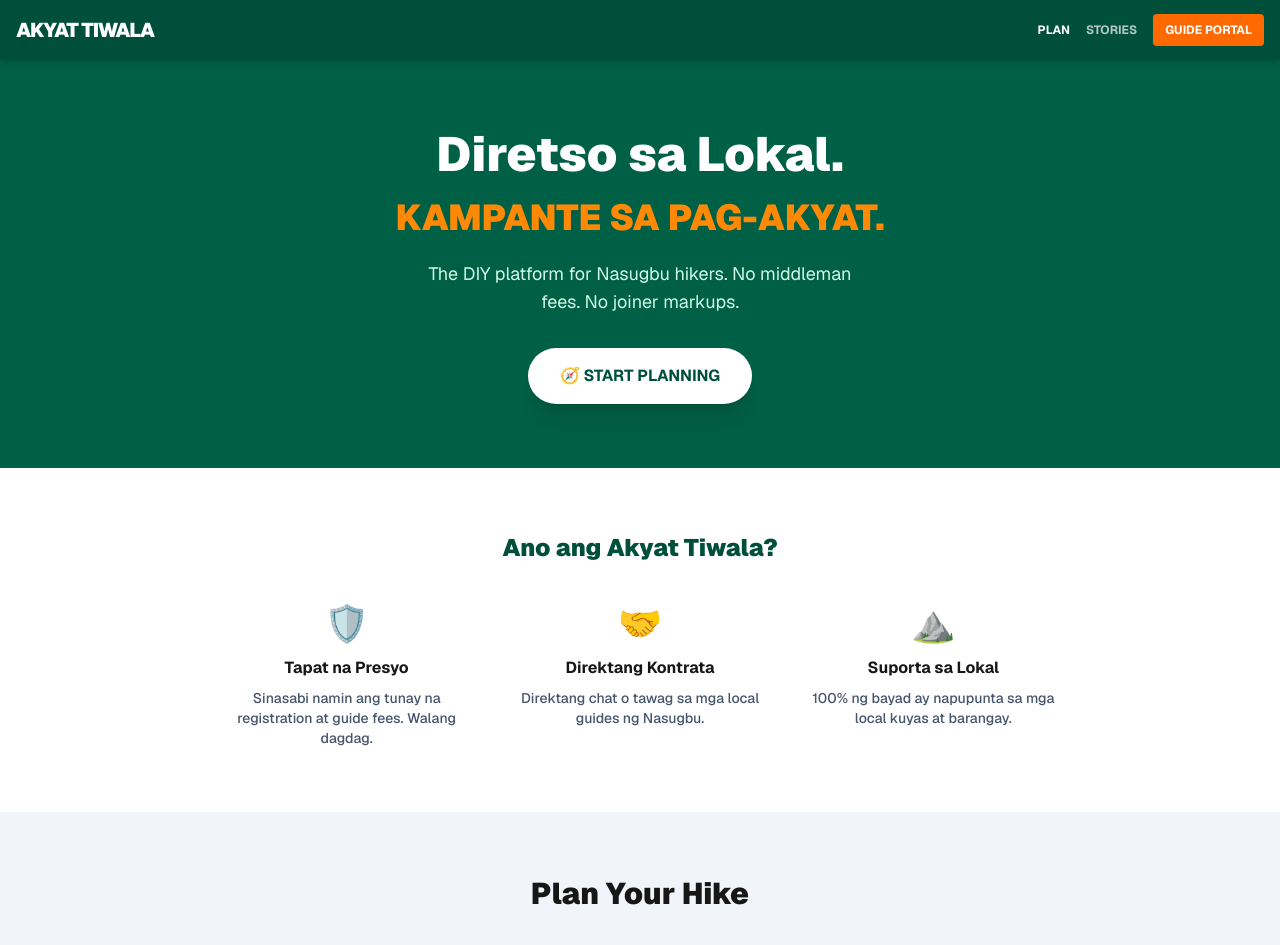
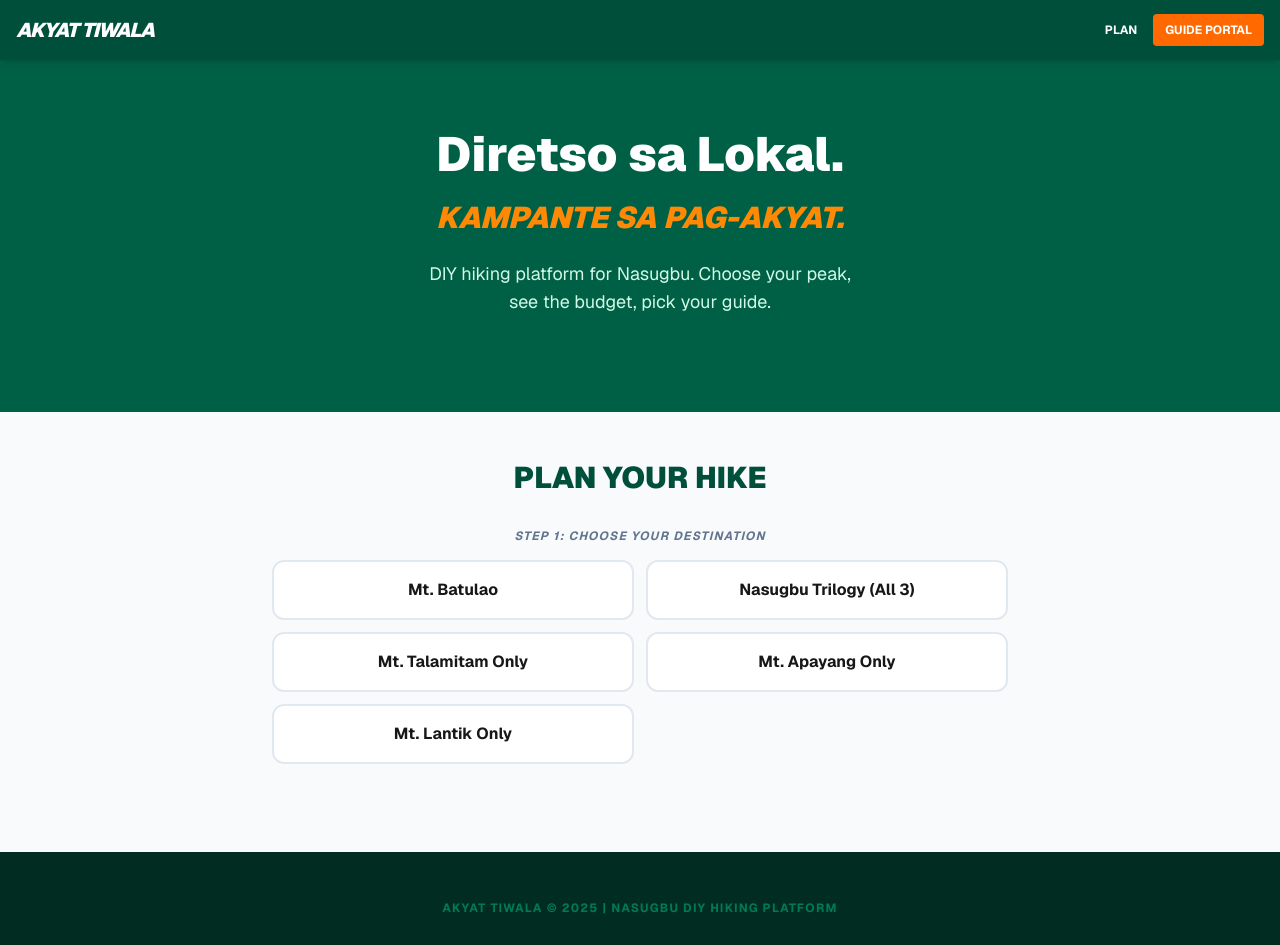
Before and after one commit to Jayyyyyyys/akyat-tiwala, a Next.js app: page / in a window 1280 px wide. Shown: the top 945 px of the page. Built offline with nearby package versions, Linux system fonts and the light colour scheme.

Commit message:
Update page.js

```diff
--- a/src/app/page.js
+++ b/src/app/page.js
@@ -1,27 +1,48 @@
 "use client";
 
-import { useState, useEffect } from 'react';
+import { useState } from 'react';
 import Head from 'next/head';
 
 export default function Home() {
   const [selectedMountain, setSelectedMountain] = useState(null);
   const [pax, setPax] = useState(1);
 
-  // Data for Nasugbu Mountains
+  // Updated Data for Nasugbu Mountains (2025 Estimates)
   const mountains = {
     batulao: {
       name: "Mt. Batulao",
       difficulty: "3/9",
       regFee: 140,
       guideFee: 800,
-      desc: "Famous for its jagged peaks and rolling ridges. Perfect for beginners."
+      desc: "The classic Nasugbu hike. Famous for its 'Mini Pulag' ridges and cool breeze."
     },
     trilogy: {
       name: "Nasugbu Trilogy",
       difficulty: "5/9",
-      regFee: 200,
-      guideFee: 1500,
-      desc: "Talamitam + Apayang + Lantik. A challenging day hike for endurance."
+      regFee: 140,
+      guideFee: 2100,
+      desc: "Full challenge: Mt. Lantik + Mt. Talamitam + Mt. Apayang in one day."
+    },
+    talamitam: {
+      name: "Mt. Talamitam (Only)",
+      difficulty: "2/9",
+      regFee: 140,
+      guideFee: 700,
+      desc: "The 'Sister Mountain' of Batulao. Vast grasslands and very beginner-friendly."
+    },
+    apayang: {
+      name: "Mt. Apayang (Only)",
+      difficulty: "3/9",
+      regFee: 140,
+      guideFee: 700,
+      desc: "A slightly more technical peak next to Talamitam with a great view of the range."
+    },
+    lantik: {
+      name: "Mt. Lantik (Only)",
+      difficulty: "2/9",
+      regFee: 140,
+      guideFee: 700,
+      desc: "A shorter, forested trail. Great if you want to avoid the direct heat of the sun."
     }
   };
 
@@ -29,17 +50,16 @@ export default function Home() {
   const totalCost = currentMount ? (currentMount.regFee * pax) + currentMount.guideFee : 0;
 
   return (
-    <div className="min-h-screen font-sans">
+    <div className="min-h-screen font-sans bg-slate-50">
       <Head>
         <title>Akyat Tiwala | Nasugbu DIY Hiking</title>
       </Head>
 
       {/* NAVBAR */}
       <nav className="sticky top-0 bg-emerald-900 text-white p-4 flex justify-between items-center z-50 shadow-md">
-        <h1 className="font-black text-xl tracking-tighter uppercase">Akyat Tiwala</h1>
+        <h1 className="font-black text-xl tracking-tighter uppercase italic">Akyat Tiwala</h1>
         <div className="space-x-4 text-xs font-bold uppercase">
-          <a href="#plan">Plan</a>
-          <a href="/stories" className="opacity-70">Stories</a>
+          <a href="#plan" className="hover:text-orange-400">Plan</a>
           <a href="/portal" className="bg-orange-500 px-3 py-2 rounded">Guide Portal</a>
         </div>
       </nav>
@@ -47,116 +67,108 @@ export default function Home() {
       {/* HERO SECTION */}
       <header className="bg-emerald-800 text-white py-16 px-6 text-center">
         <h2 className="text-5xl font-black mb-4 leading-tight">Diretso sa Lokal.</h2>
-        <h2 className="text-4xl font-black mb-6 uppercase text-orange-400 leading-none">Kampante sa Pag-akyat.</h2>
+        <h2 className="text-3xl font-black mb-6 uppercase text-orange-400 italic">Kampante sa Pag-akyat.</h2>
         <p className="max-w-md mx-auto text-emerald-100 mb-8 text-lg">
-          The DIY platform for Nasugbu hikers. No middleman fees. No joiner markups.
+          DIY hiking platform for Nasugbu. Choose your peak, see the budget, pick your guide.
         </p>
-        <a href="#plan" className="bg-white text-emerald-900 font-bold px-8 py-4 rounded-full shadow-xl inline-block">
-          🧭 START PLANNING
-        </a>
       </header>
 
-      {/* WHAT IS AKYAT TIWALA? */}
-      <section className="py-16 px-6 max-w-4xl mx-auto">
-        <h3 className="text-2xl font-black text-center mb-10 text-emerald-900">Ano ang Akyat Tiwala?</h3>
-        <div className="grid md:grid-cols-3 gap-8">
-          <div className="text-center">
-            <div className="text-4xl mb-3">🛡️</div>
-            <h4 className="font-bold mb-2">Tapat na Presyo</h4>
-            <p className="text-sm text-slate-600 font-medium">Sinasabi namin ang tunay na registration at guide fees. Walang dagdag.</p>
-          </div>
-          <div className="text-center">
-            <div className="text-4xl mb-3">🤝</div>
-            <h4 className="font-bold mb-2">Direktang Kontrata</h4>
-            <p className="text-sm text-slate-600 font-medium">Direktang chat o tawag sa mga local guides ng Nasugbu.</p>
-          </div>
-          <div className="text-center">
-            <div className="text-4xl mb-3">⛰️</div>
-            <h4 className="font-bold mb-2">Suporta sa Lokal</h4>
-            <p className="text-sm text-slate-600 font-medium">100% ng bayad ay napupunta sa mga local kuyas at barangay.</p>
-          </div>
-        </div>
-      </section>
+      {/* PLAN YOUR HIKE SECTION */}
+      <section id="plan" className="py-12 px-4 max-w-3xl mx-auto">
+        <h3 className="text-3xl font-black text-center mb-8 text-emerald-900 uppercase">Plan Your Hike</h3>
 
-      {/* PLAN YOUR HIKE SECTION */}
-      <section id="plan" className="bg-slate-100 py-16 px-6">
-        <div className="max-w-2xl mx-auto">
-          <h3 className="text-3xl font-black text-center mb-8">Plan Your Hike</h3>
-
-          {/* STEP 1: SELECT MOUNTAIN */}
-          <div className="mb-10 text-center">
-            <p className="font-bold mb-4 uppercase text-xs text-slate-500 tracking-widest">Step 1: Saan ang akyat?</p>
-            <div className="flex gap-4 justify-center">
+        {/* STEP 1: SELECT MOUNTAIN (Grid Layout for more options) */}
+        <div className="mb-10">
+          <p className="font-bold mb-4 uppercase text-xs text-slate-500 text-center tracking-widest italic">Step 1: Choose your destination</p>
+          <div className="grid grid-cols-1 sm:grid-cols-2 gap-3">
             <button
               onClick={() => setSelectedMountain('batulao')}
-                className={`px-6 py-3 rounded-xl font-bold transition ${selectedMountain === 'batulao' ? 'bg-emerald-900 text-white shadow-lg' : 'bg-white border'}`}
+              className={`p-4 rounded-xl font-bold border-2 transition ${selectedMountain === 'batulao' ? 'bg-emerald-900 text-white border-emerald-900 shadow-lg' : 'bg-white border-slate-200'}`}
             >
               Mt. Batulao
             </button>
             <button
               onClick={() => setSelectedMountain('trilogy')}
-                className={`px-6 py-3 rounded-xl font-bold transition ${selectedMountain === 'trilogy' ? 'bg-emerald-900 text-white shadow-lg' : 'bg-white border'}`}
+              className={`p-4 rounded-xl font-bold border-2 transition ${selectedMountain === 'trilogy' ? 'bg-emerald-900 text-white border-emerald-900 shadow-lg' : 'bg-white border-slate-200'}`}
             >
-                Nasugbu Trilogy
+              Nasugbu Trilogy (All 3)
+            </button>
+            <button
+              onClick={() => setSelectedMountain('talamitam')}
+              className={`p-4 rounded-xl font-bold border-2 transition ${selectedMountain === 'talamitam' ? 'bg-emerald-900 text-white border-emerald-900 shadow-lg' : 'bg-white border-slate-200'}`}
+            >
+              Mt. Talamitam Only
+            </button>
+            <button
+              onClick={() => setSelectedMountain('apayang')}
+              className={`p-4 rounded-xl font-bold border-2 transition ${selectedMountain === 'apayang' ? 'bg-emerald-900 text-white border-emerald-900 shadow-lg' : 'bg-white border-slate-200'}`}
+            >
+              Mt. Apayang Only
+            </button>
+            <button
+              onClick={() => setSelectedMountain('lantik')}
+              className={`p-4 rounded-xl font-bold border-2 transition ${selectedMountain === 'lantik' ? 'bg-emerald-900 text-white border-emerald-900 shadow-lg' : 'bg-white border-slate-200'}`}
+            >
+              Mt. Lantik Only
             </button>
           </div>
         </div>
 
         {currentMount && (
           <div className="animate-in fade-in slide-in-from-bottom-4 duration-500">
-              {/* STEP 2: DETAILS & BUDGET */}
-              <div className="bg-white p-6 rounded-3xl shadow-sm border border-slate-200 mb-8">
-                <h4 className="text-2xl font-black text-emerald-900 mb-2">{currentMount.name}</h4>
-                <p className="text-slate-600 mb-6 font-medium leading-relaxed">{currentMount.desc}</p>
+            {/* STEP 2: MOUNTAIN DETAILS & BUDGET */}
+            <div className="bg-white p-8 rounded-3xl shadow-xl border border-slate-100 mb-8">
+              <h4 className="text-3xl font-black text-emerald-900 mb-2 underline decoration-orange-400 underline-offset-8">
+                {currentMount.name}
+              </h4>
+              <p className="text-slate-600 mb-6 font-medium leading-relaxed italic mt-4">"{currentMount.desc}"</p>
 
-                <div className="grid grid-cols-2 gap-4 mb-6">
-                  <div className="bg-emerald-50 p-3 rounded-xl">
-                    <span className="block text-[10px] uppercase font-bold text-emerald-700">Difficulty</span>
-                    <span className="font-bold">{currentMount.difficulty}</span>
+              <div className="flex gap-4 mb-8">
+                <div className="flex-1 bg-emerald-50 p-4 rounded-2xl text-center">
+                  <span className="block text-[10px] uppercase font-black text-emerald-700">Difficulty</span>
+                  <span className="font-black text-xl">{currentMount.difficulty}</span>
                 </div>
-                  <div className="bg-emerald-50 p-3 rounded-xl">
-                    <span className="block text-[10px] uppercase font-bold text-emerald-700">Reg Fee</span>
-                    <span className="font-bold">₱{currentMount.regFee}/pax</span>
+                <div className="flex-1 bg-emerald-50 p-4 rounded-2xl text-center">
+                  <span className="block text-[10px] uppercase font-black text-emerald-700">Registration</span>
+                  <span className="font-black text-xl">₱{currentMount.regFee}</span>
                 </div>
               </div>
 
-                <div className="border-t pt-6">
-                  <p className="text-center font-bold text-xs uppercase text-slate-400 mb-4">Budget Estimator</p>
-                  <label className="block text-sm font-bold mb-2">Ilang kayo? (Number of Hikers): {pax}</label>
+              {/* BUDGET CALCULATOR */}
+              <div className="border-t border-slate-100 pt-6">
+                <p className="font-black text-[10px] uppercase text-slate-400 mb-4 tracking-tighter">Budget Estimator (DIY Sharing)</p>
+                <div className="flex justify-between items-center mb-2">
+                  <label className="text-sm font-bold">Group Size (Pax):</label>
+                  <span className="bg-orange-100 text-orange-600 font-black px-3 py-1 rounded-full text-lg">{pax}</span>
+                </div>
                 <input
                   type="range" min="1" max="10" value={pax}
                   onChange={(e) => setPax(e.target.value)}
-                    className="w-full h-2 bg-slate-200 rounded-lg appearance-none cursor-pointer accent-orange-500 mb-6"
+                  className="w-full h-3 bg-slate-100 rounded-lg appearance-none cursor-pointer accent-orange-500 mb-8"
                 />
 
-                  <div className="flex justify-between items-end">
+                <div className="flex justify-between items-center p-6 bg-slate-900 text-white rounded-2xl shadow-inner">
                   <div>
-                      <span className="text-xs font-bold text-slate-400 uppercase">Total (Reg + Guide)</span>
+                    <span className="text-[10px] uppercase font-bold text-slate-400">Total Group Cost</span>
                     <p className="text-3xl font-black">₱{totalCost}</p>
                   </div>
-                    <div className="text-right">
-                      <span className="text-xs font-bold text-emerald-600 uppercase italic">Kanya-kanya (Per Person)</span>
-                      <p className="text-xl font-black text-emerald-700">₱{(totalCost / pax).toFixed(0)}</p>
-                    </div>
+                  <div className="text-right border-l border-slate-700 pl-6">
+                    <span className="text-[10px] uppercase font-bold text-orange-400 italic leading-none">Your Share</span>
+                    <p className="text-2xl font-black">₱{(totalCost / pax).toFixed(0)}</p>
                   </div>
                 </div>
               </div>
 
-              {/* STEP 3: PICK YOUR KUYA */}
-              <div className="text-center">
-                <button className="bg-orange-500 text-white font-black px-10 py-5 rounded-2xl shadow-xl text-lg hover:scale-105 transition active:scale-95">
-                  ⛰️ PICK YOUR KUYA!
+              <button className="w-full mt-8 bg-orange-500 text-white font-black py-5 rounded-2xl text-xl shadow-lg hover:bg-orange-600 transition uppercase italic">
+                ⛰️ Pick Your Kuya!
               </button>
-                <p className="mt-4 text-xs text-slate-500 font-medium">Click to see list of verified local guides for {currentMount.name}</p>
             </div>
           </div>
         )}
-        </div>
       </section>
 
-      {/* FOOTER */}
-      <footer className="py-12 px-6 bg-emerald-950 text-emerald-500 text-center text-sm font-medium">
-        <p>© 2025 Akyat Tiwala. Para sa mountaineer, para sa lokal.</p>
+      <footer className="py-12 bg-emerald-950 text-emerald-700 text-center text-xs font-bold uppercase tracking-widest">
+        AKYAT TIWALA © 2025 | Nasugbu DIY Hiking Platform
       </footer>
     </div>
   );
```
Lines whose indentation alone changed are shown as unchanged.
